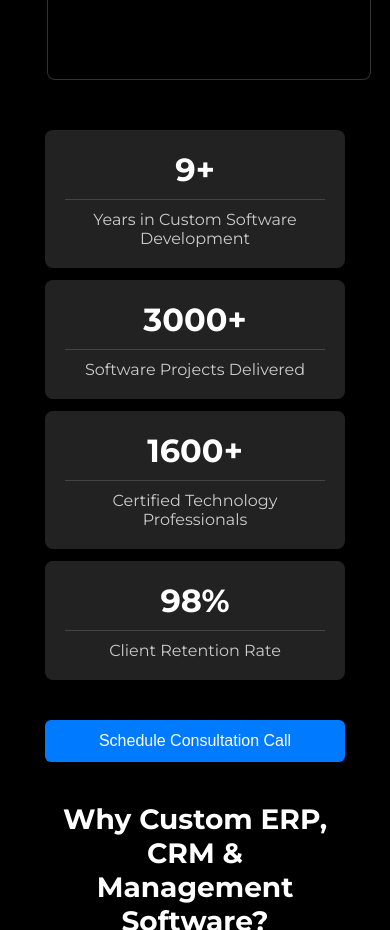
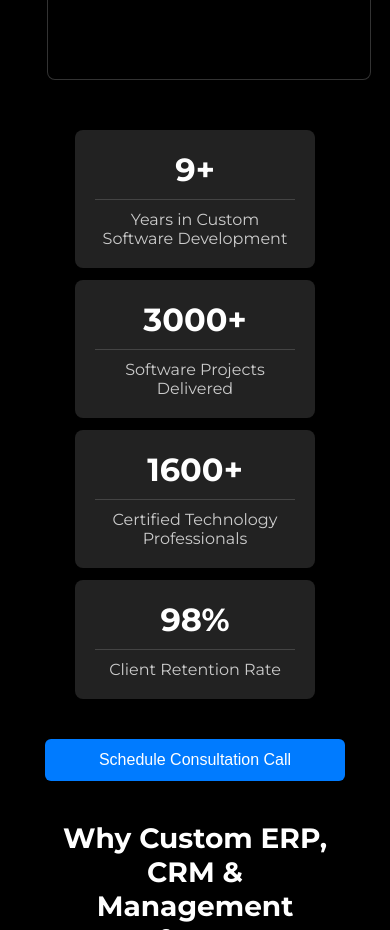
Before and after one commit to aditipatil0315/erp_landing_pg, a React (Vite) app: page / in a window 390 px wide. Shown: the part 5200-6130 px from the top of the page. Built offline with nearby package versions, Linux system fonts and the light colour scheme.

Commit message:
more sections added

```diff
--- a/src/components/Stats/Stats.css
+++ b/src/components/Stats/Stats.css
@@ -65,11 +65,13 @@
 
     .divv {
         display: flex;
+        justify-content: center;
+        align-items: center;
         flex-direction: column;
     }
 
     .stat-box {
-      width: 100%;
+      width: 80%;
       max-width: 300px;
     }
 
```
